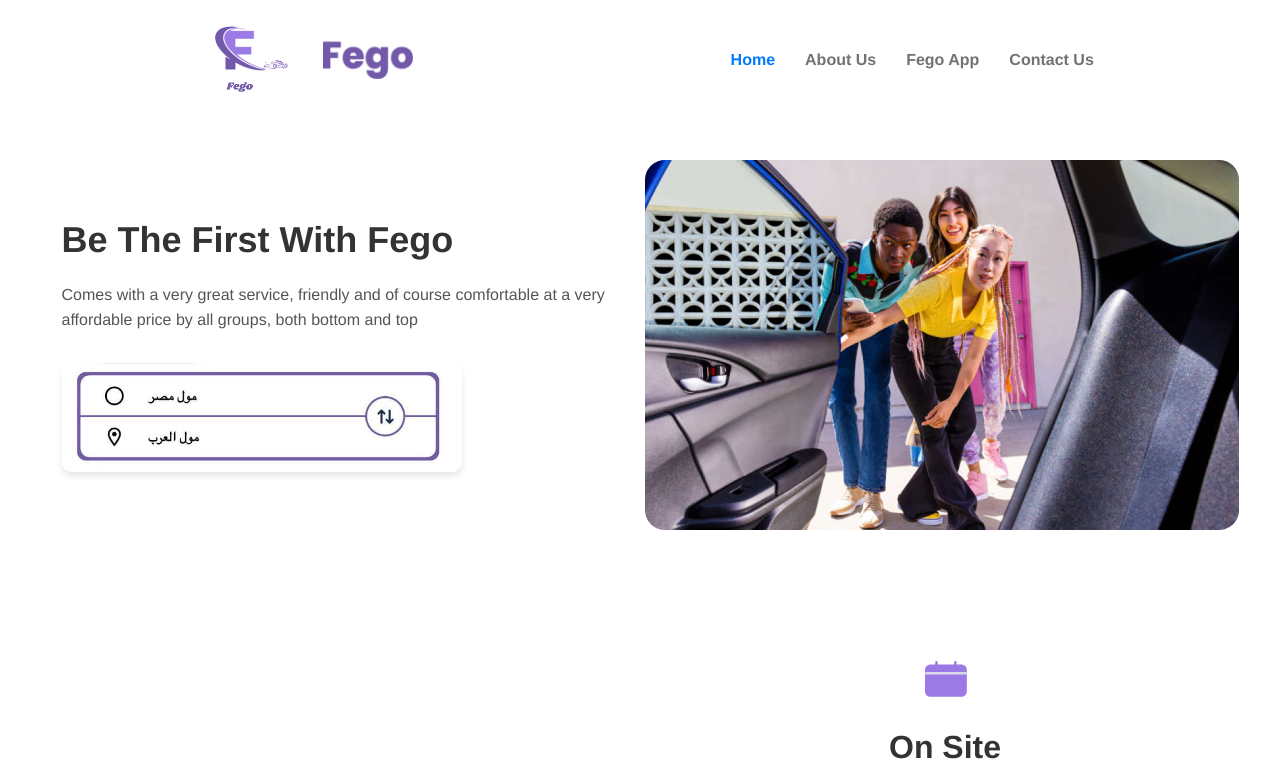
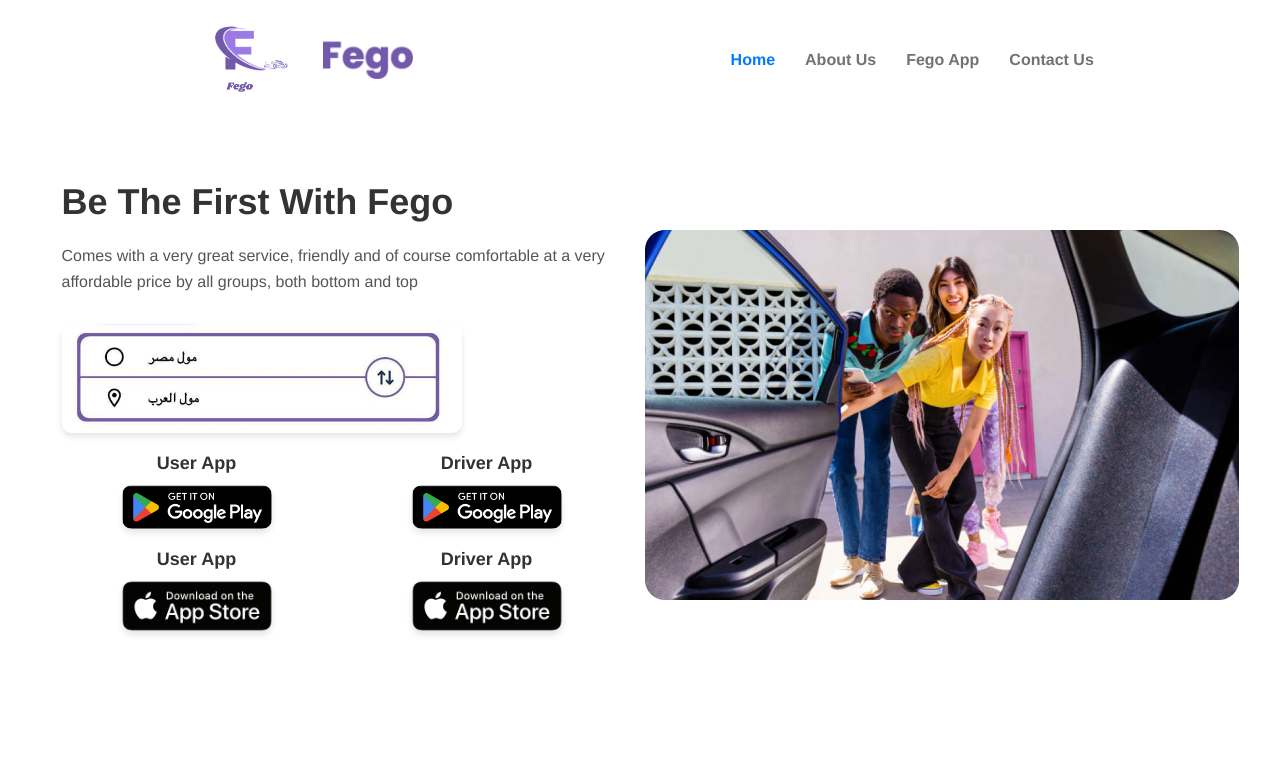
Before and after one commit to HossamElDeenKamal2003/flieger, a Vue app: page / in a window 1280 px wide. Shown: the top 783 px of the page. Built offline with nearby package versions, Linux system fonts and the light colour scheme.

Commit message:
Add files via upload

```diff
--- a/src/components/firstsectionComponent.vue
+++ b/src/components/firstsectionComponent.vue
@@ -5,29 +5,65 @@
           <h1>be the first with fego</h1>
         </div>
         <div>
-                <p>Comes with a very great service, friendly and of course comfortable at a very affordable price by all groups, both bottom and top</p>
+          <p>
+            Comes with a very great service, friendly and of course comfortable at
+            a very affordable price by all groups, both bottom and top
+          </p>
         </div>
         <div class="trip-image">
-                <img :src="tripImage" alt="trips image">
+          <img :src="tripImage" alt="trips image" />
+        </div>
+        <div id="icons">
+          <div class="google">
+            <div class="icon-container">
+              <h2>User App</h2>
+              <a href="">
+                <img :src="googleIconUser" alt="Google Play Store" class="icon" />
+              </a>
+            </div>
+            <div class="icon-container">
+              <h2>Driver App</h2>
+              <a href="">
+                <img :src="googleIconDriver" alt="Google Play Store" class="icon" />
+              </a>
+            </div>
+          </div>
+          <div class="apple">
+            <div class="icon-container">
+              <h2>User App</h2>
+              <a href="">
+                <img :src="appleIconUser" alt="Apple App Store" class="icon" />
+              </a>
+            </div>
+            <div class="icon-container">
+              <h2>Driver App</h2>
+              <a href="">
+                <img :src="appleIconDriver" alt="Apple App Store" class="icon" />
+              </a>
+            </div>
+          </div>
         </div>
       </div>
       <div class="right-side">
-            <img :src="rightsideImage" alt="" width="100%">
+        <img :src="rightsideImage" alt="" width="100%" />
       </div>
-
     </div>
   </template>
 
   <script>
-    export default{
-        name: 'firtsSection',
-        data(){
-            return{
+  export default {
+    name: "firtsSection",
+    data() {
+      return {
         tripImage: require("../assets/trips.png"),
-                rightsideImage: require("../assets/rightSide image.png")
-            }
-        }
-    }
+        rightsideImage: require("../assets/rightSide image.png"),
+        googleIconUser: require("../assets/googleIcon.png"),
+        googleIconDriver: require("../assets/googleIcon.png"),
+        appleIconUser: require("../assets/appleIcon.png"),
+        appleIconDriver: require("../assets/appleIcon.png"),
+      };
+    },
+  };
   </script>
 
   <style scoped>
@@ -38,12 +74,12 @@
     align-items: center;
     flex-wrap: wrap;
     padding: 40px;
-  background-color: white; /* Light background color */
+    background-color: white;
   }
 
   /* Left side container styles */
   .left-side {
-  max-width: 600px; /* Restricts the width for better readability */
+    max-width: 600px;
     padding: 20px;
     text-align: left;
   }
@@ -54,14 +90,14 @@
     font-weight: bold;
     margin-bottom: 20px;
     text-transform: capitalize;
-  color: #333; /* Darker text for better contrast */
+    color: #333;
   }
 
   /* Paragraph styles */
   .left-side p {
     font-size: 16px;
     line-height: 1.6;
-  color: #555; /* Slightly lighter than heading */
+    color: #555;
     margin-bottom: 30px;
   }
 
@@ -69,8 +105,48 @@
   .trip-image img {
     width: 100%;
     max-width: 400px;
-  border-radius: 10px; /* Adds a slight curve to the corners */
+    border-radius: 10px;
+    box-shadow: 0px 4px 6px rgba(0, 0, 0, 0.1);
+    object-fit: cover;
+  }
+
+  /* Icons container styles */
+  #icons {
+    margin-top: 20px;
+  }
+
+  .google,
+  .apple {
+    display: flex;
+    justify-content: space-around;
+    gap: 20px; /* Adds space between the icon containers */
+    margin-bottom: 20px; /* Adds space between Google and Apple sections */
+  }
+
+  .icon-container {
+    text-align: center;
+  }
+
+  .icon-container h2 {
+    font-size: 18px;
+    font-weight: 600;
+    margin-bottom: 10px;
+    color: #333;
+  }
+
+  .icon-container a {
+    display: inline-block;
+    transition: transform 0.3s ease;
+  }
+
+  .icon-container a:hover {
+    transform: scale(1.1); /* Adds a hover effect to the icons */
+  }
+
+  .icon {
+    width: 150px; /* Adjust the size of the icons */
+    height: auto;
+    border-radius: 10px; /* Adds rounded corners to the icons */
     box-shadow: 0px 4px 6px rgba(0, 0, 0, 0.1); /* Adds a subtle shadow */
-  object-fit: cover; /* Ensures the image fits the container */
   }
   </style>
```
Also changed, not shown: src/assets/appleIcon.png (added), src/assets/googleIcon.png (added). Lines whose indentation alone changed are shown as unchanged.
